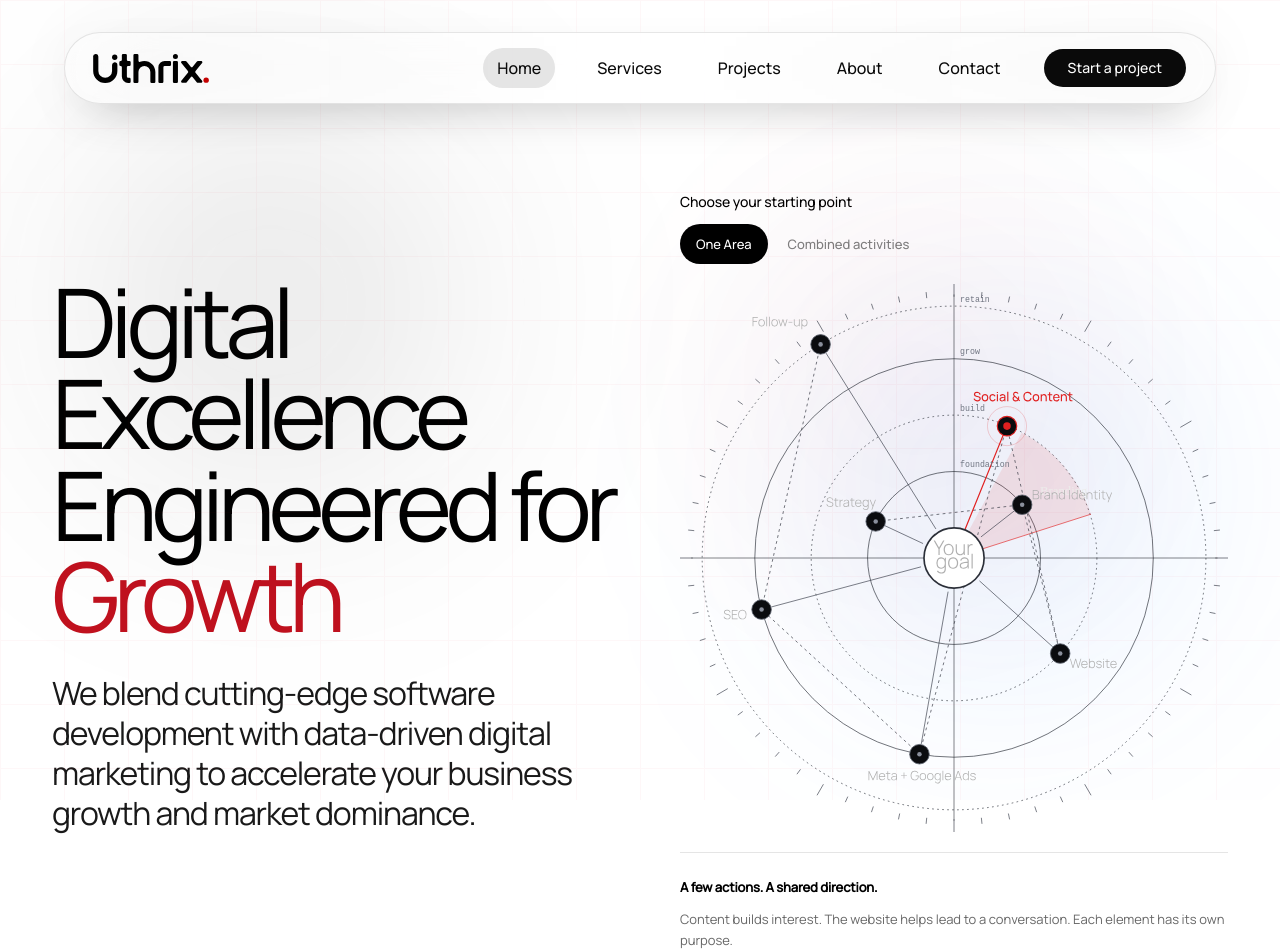
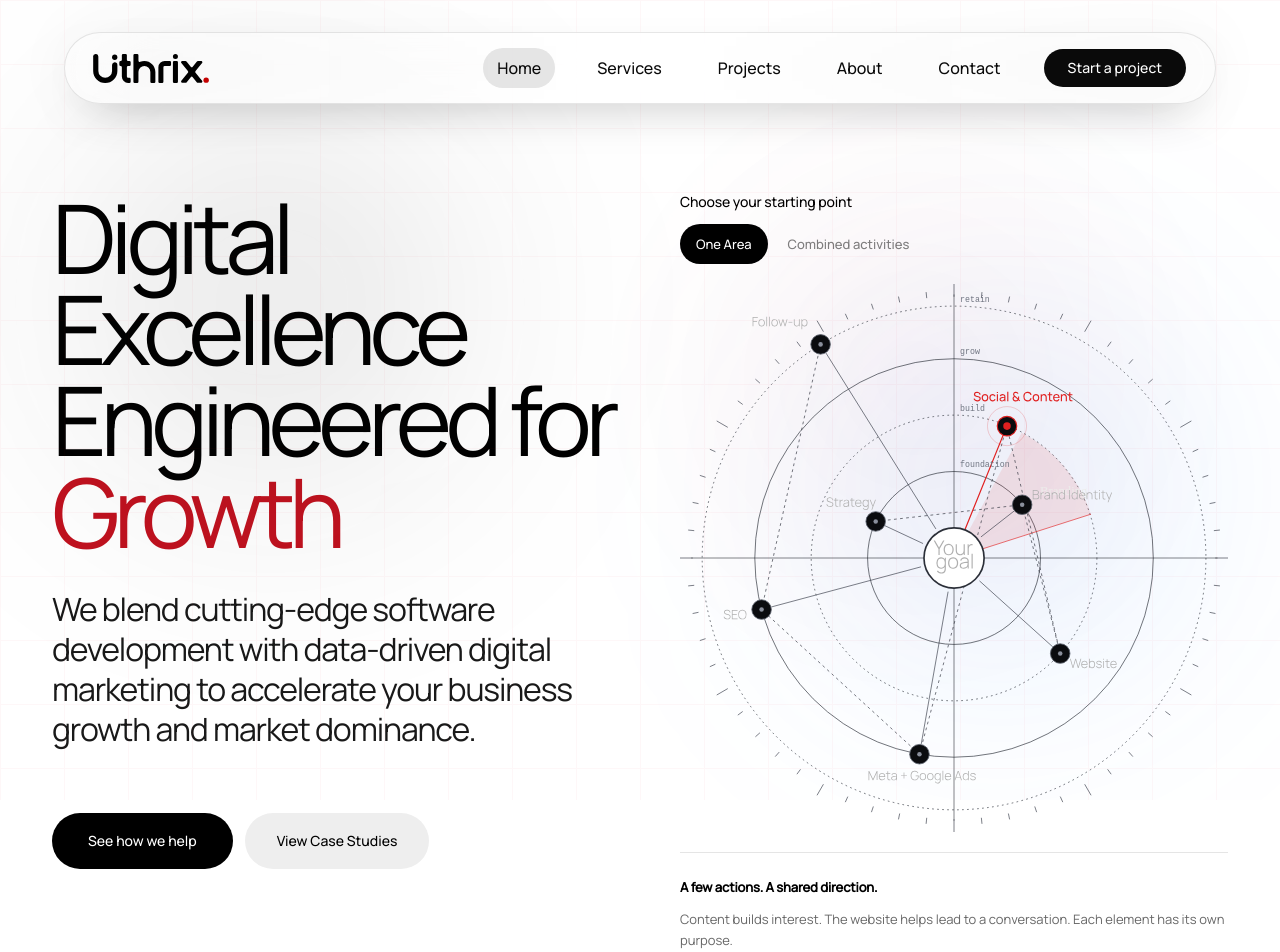
Before and after one commit to Uthrix-Digital/uthrix-digital, a Next.js app: page / in a window 1280 px wide. Shown: the top 952 px of the page. Built offline with nearby package versions, Linux system fonts and the light colour scheme.

Commit message:
feat: add Hero component with animated entrance and growth path map

```diff
--- a/src/components/shared/Hero.tsx
+++ b/src/components/shared/Hero.tsx
@@ -43,9 +43,9 @@ export function Hero() {
               variants={stagger}
               initial="hidden"
               animate="visible"
-              className="flex flex-col lg:min-h-[calc(100svh-9rem)]"
+              className="flex flex-col"
             >
-              <div className="my-auto">
+              <div>
                 <motion.h1
                   variants={fadeUp}
                   className="type-display font-normal leading-[0.95] tracking-[-0.065em]"
@@ -71,7 +71,7 @@ export function Hero() {
 
               <motion.div
                 variants={fadeUp}
-                className="mt-10 flex flex-wrap gap-3 lg:mt-12"
+                className="mt-10 flex flex-wrap gap-3 lg:mt-16"
               >
                 <a
                   href="#services"
```
